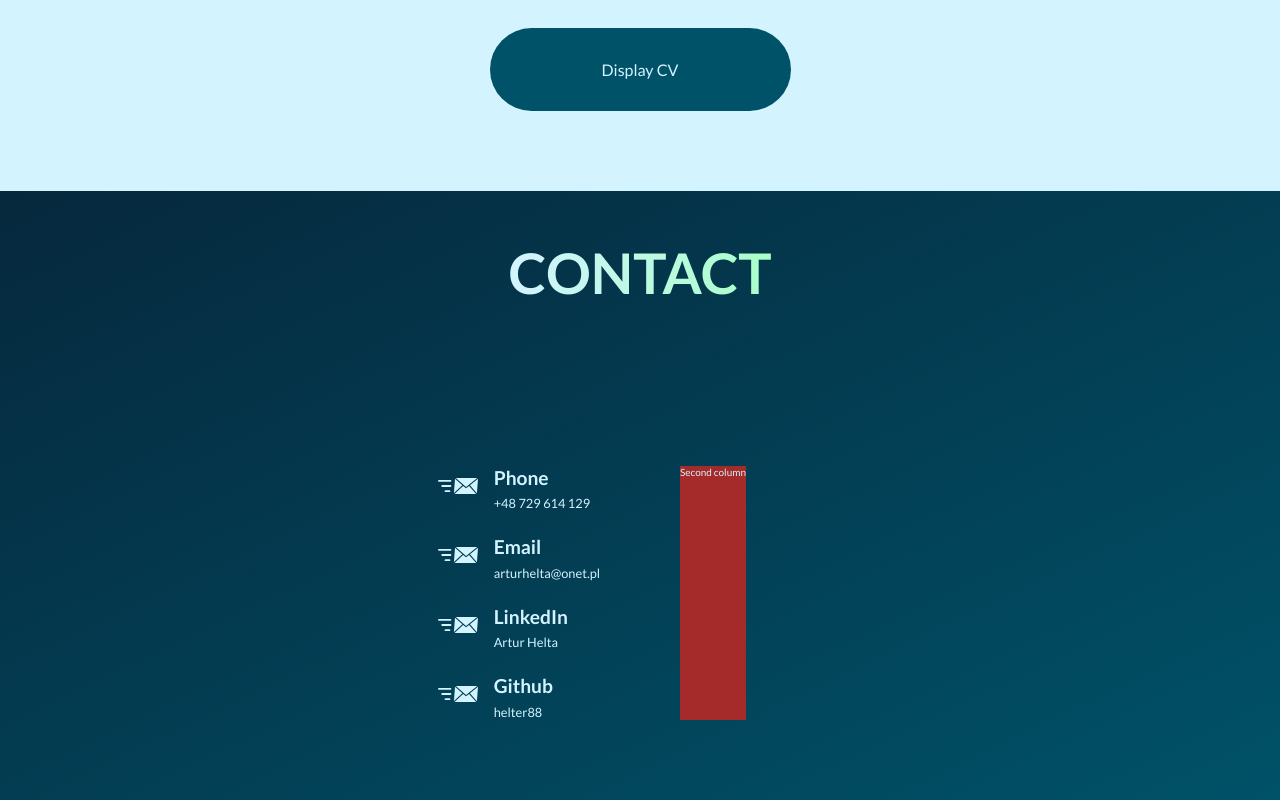
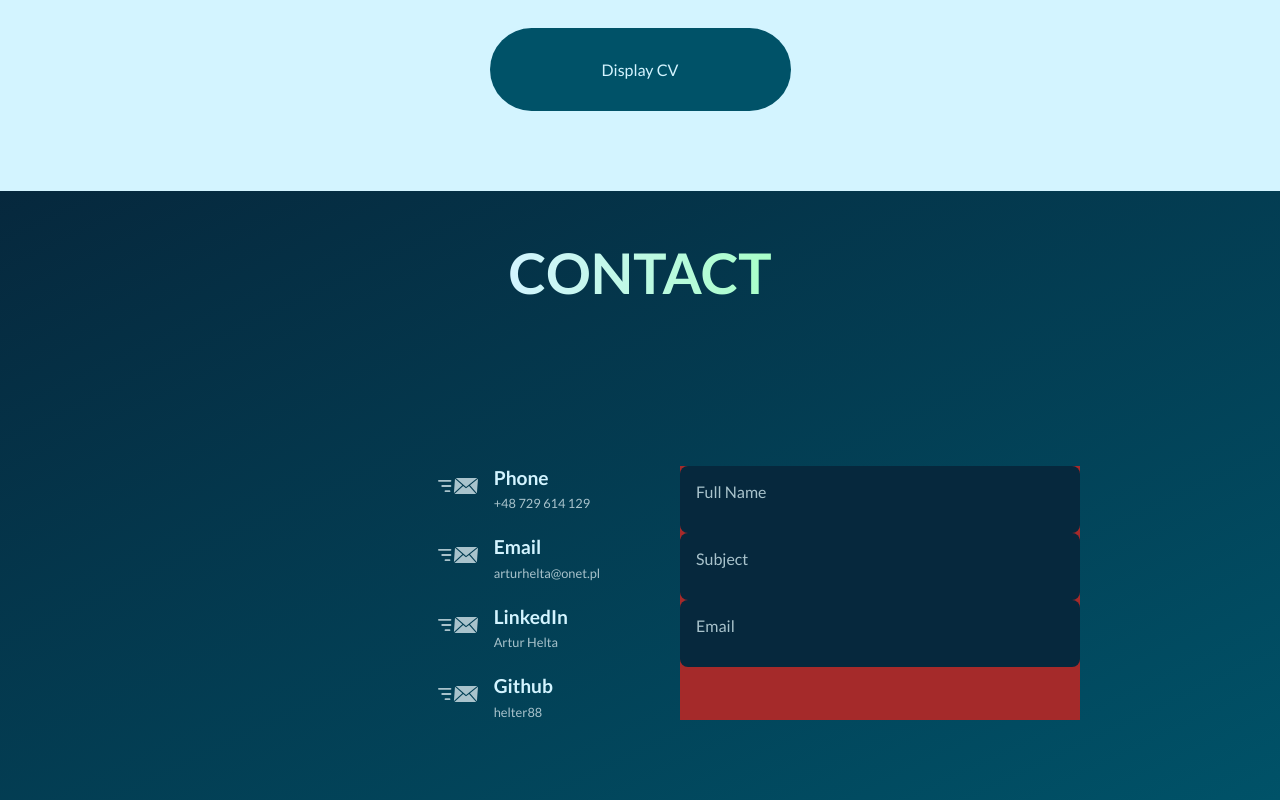
Before and after one commit to helter88/portfolio-website, a React (Create React App) app: page / in a window 1280 px wide. Shown: the part 4034-4834 px from the top of the page. Built offline with nearby package versions, Linux system fonts and the light colour scheme.

Commit message:
create contactFormRow reusable component and add it to ContactForm component

```diff
--- a/src/components/Contact.tsx
+++ b/src/components/Contact.tsx
@@ -1,6 +1,7 @@
 import React from 'react'
 import styles from './Contact.module.css';
 import ContactCard from './ContactCard';
+import ContactForm from './ContactForm';
 
 const Contact = () => {
   return (
@@ -13,9 +14,10 @@ const Contact = () => {
           <ContactCard title='LinkedIn' description='Artur Helta'/>
           <ContactCard title='Github' description='helter88'/>
 
-
         </div>
-        <div className={styles['second-column']}>Second column</div>
+        <div className={styles['second-column']}>
+          <ContactForm />
+        </div>
       </div>
     </section>
 
--- a/src/components/ContactCard.module.css
+++ b/src/components/ContactCard.module.css
@@ -19,5 +19,6 @@
 .contact-box p{
     font-size: 0.8rem;
     font-weight:400;
+    color: #a9c3cc;
 
 }
--- a/src/components/ContactCard.tsx
+++ b/src/components/ContactCard.tsx
@@ -12,7 +12,7 @@ const ContactCard: React.FC<CardType> = ({title, description}) => {
 
     <div className={styles['contact-box']}>
         <div className={styles['contact-icon-box']}>
-            <Phone fill= '#D3F4FF'/>
+            <Phone fill= '#a9c3cc'/>
         </div>
         <div className={styles['contact-text-box']}>
             <h6>{title}</h6>
--- /dev/null
+++ b/src/components/ContactForm.module.css
@@ -0,0 +1,3 @@
+.contact-form-box{
+    width: 25rem;
+}
--- /dev/null
+++ b/src/components/ContactForm.tsx
@@ -0,0 +1,17 @@
+import React from 'react'
+import styles from './ContactForm.module.css';
+import ContactFormRow from './ContactFormRow';
+
+const ContactForm = () => {
+  return (
+    <form className={styles['contact-form-box']}>
+        <ContactFormRow name='Full Name' id='fullName' />
+        <ContactFormRow name='Subject' id='subject' />
+        <ContactFormRow name='Email' id='email' />
+
+
+    </form>
+  )
+}
+
+export default ContactForm
--- /dev/null
+++ b/src/components/ContactFormRow.module.css
@@ -0,0 +1,27 @@
+.container{
+    height: 100%;
+    width: 100%;
+    background-color: #06283d;
+    display: flex;
+    flex-direction: column;
+    border-radius: 0.5rem;
+    padding-bottom: 1rem;
+}
+.container label {
+    color: #a9c3cc;
+    font-size: 1rem;
+    padding: 1rem 0 0 1rem;
+}
+
+.container input{
+    background-color: inherit;
+    font-family: inherit;
+    color: inherit;
+    width:100%;
+    height: 100%;
+    border: none;
+    font-size: 0.8rem;
+    font-weight:400;
+    padding: 0 1rem;
+    outline: none;
+}
--- /dev/null
+++ b/src/components/ContactFormRow.tsx
@@ -0,0 +1,18 @@
+import React from 'react'
+import styles from './ContactFormRow.module.css';
+
+interface ContactFormRowType {
+    name: string;
+    id: string
+}
+
+const ContactFormRow: React.FC<ContactFormRowType> = ({name, id}) => {
+  return (
+    <div className={styles.container}>
+        <label htmlFor={id} >{name}</label>
+        <input type='text'  id={id}/>
+    </div>
+  )
+}
+
+export default ContactFormRow
```
